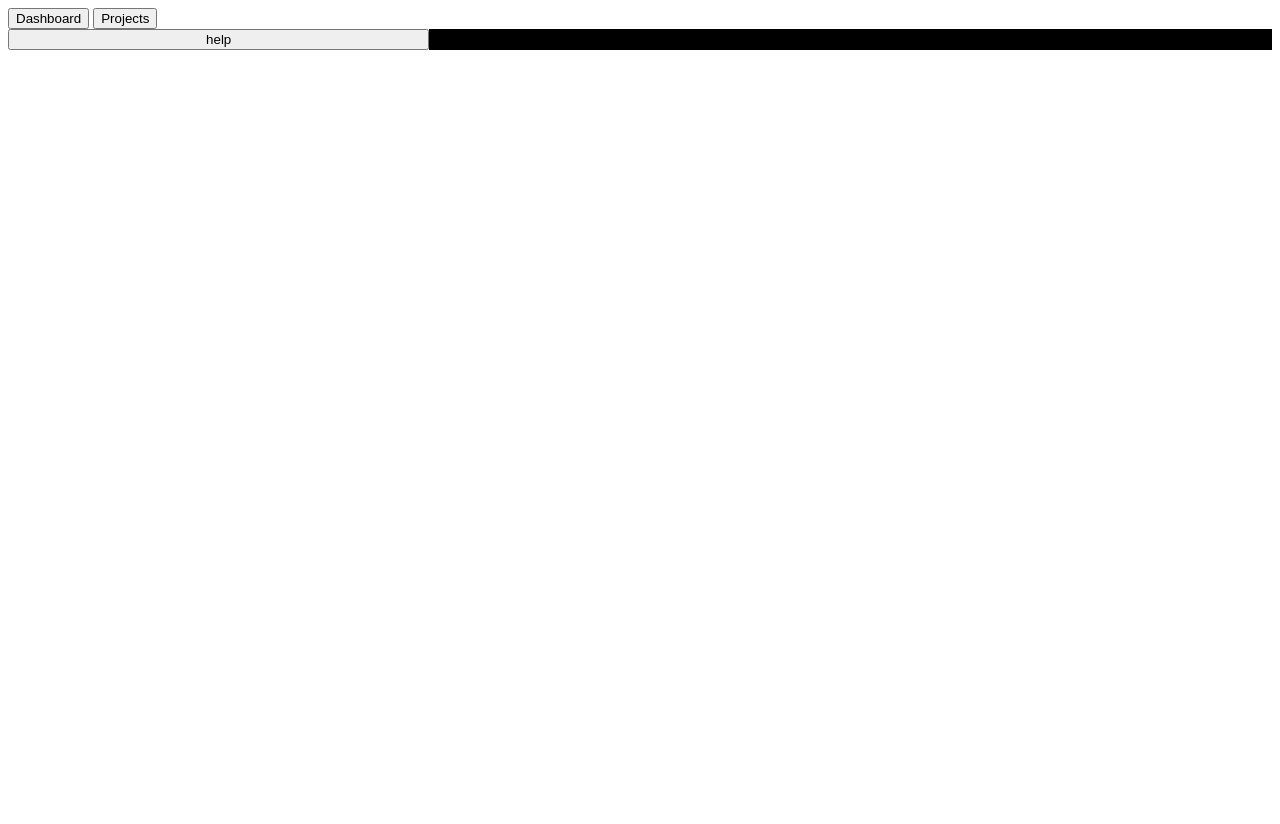
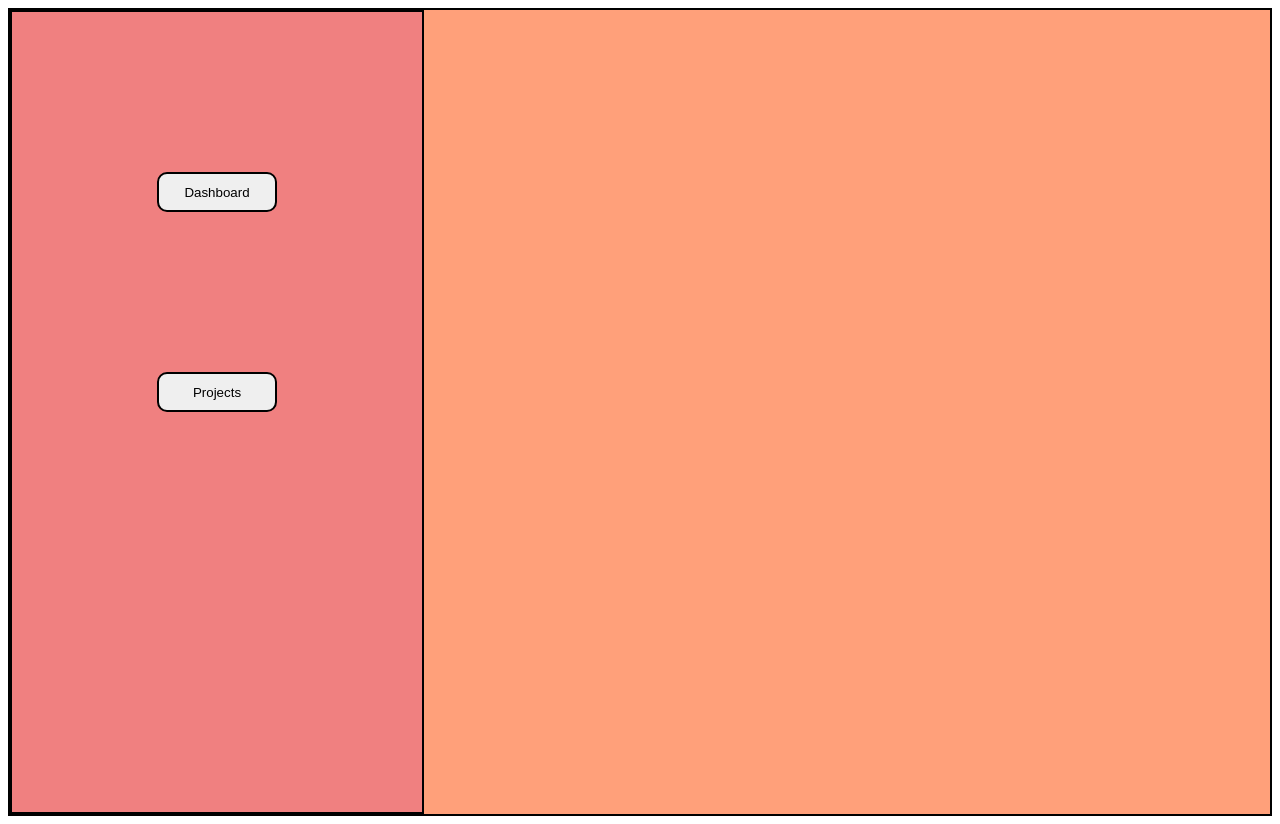
Before and after one commit to brettsm/todo-list, a website built with webpack: page src/index.html in a window 1280 px wide. Before the commit the page ends 800 px from the top, so only its background shows below. Built offline with nearby package versions, Linux system fonts and the light colour scheme.

Commit message:
Style nav-bar and main page

```diff
--- /dev/null
+++ b/src/dashboardDOM.js
@@ -0,0 +1,5 @@
+function displayDashboard() {
+
+}
+
+export { displayDashboard };
--- a/src/domManip.js
+++ b/src/domManip.js
@@ -1,4 +1,6 @@
 import './style.css';
+import { displayDashboard } from './dashboardDOM.js';
+
 
 function buildHomePage(contentDiv) {
     const content = document.getElementById(contentDiv);
@@ -9,9 +11,27 @@ function buildHomePage(contentDiv) {
     const projectDisplay = document.createElement('div');
     projectDisplay.classList.add('project-display');
 
+
+    const sidebarNav = document.createElement('nav');
+    sidebarNav.classList.add('side-nav');
+
+    const dashboardButton = document.createElement('button');
+    dashboardButton.id = 'dashboard-button';
+    dashboardButton.classList.add('nav-button');
+    dashboardButton.textContent = 'Dashboard';
+    //dashboardButton.addEventListener('click', displayDashboard())
+    //TODO: create a module for displayDashboard
+
+    const projectsButton = document.createElement('button');
+    projectsButton.id = 'projects-button';
+    projectsButton.classList.add('nav-button');
+    projectsButton.textContent = 'Projects'
+
+    sidebarNav.append(dashboardButton);
+    sidebarNav.append(projectsButton);
+    sidebar.append(sidebarNav);
     content.append(sidebar);
     content.append(projectDisplay);
-
 }
 
 export { buildHomePage };
--- a/src/index.html
+++ b/src/index.html
@@ -6,14 +6,7 @@
     <title>Todolly</title>
 </head>
 <body>
-    <div>
-        <nav>
-            <button id="dashboard">Dashboard</button>
-            <button id="projects-button">Projects</button>
-        </nav>
-    </div>
     <div id="content">
-        <button class="placeholder">help</button>
     </div>
 </body>
 </html>
--- a/src/style.css
+++ b/src/style.css
@@ -1,13 +1,37 @@
 #content {
-    display: grid;
-    grid-template-rows: 1fr;
-    grid-template-columns: 1fr 2fr;
+    display: flex;
+    flex-direction: row;
+    border: 2px solid black;
+    background-color: lightsalmon;
 }
 
 .side-bar {
-    background-color: black;
+    background-color: lightcoral;
+    border: 2px solid black;
+    height: 100vh;
+    flex-grow: 1;
+    display: flex;
 }
 
 .project-display {
-    background-color: blue;
+    height: 100vh;
+    flex-grow: 3;
 }
+
+.side-nav {
+    flex-grow: 1;
+    display: flex;
+    flex-direction: column;
+    justify-content: space-evenly;
+    align-items: center;
+    padding-bottom: 30vh;
+}
+
+.nav-button {
+    height: 40px;
+    border: 2px solid black;
+    border-radius: 10px;
+    margin-left: 4px;
+    margin-right: 4px;
+    width: 120px;
+}
--- a/webpack.config.js
+++ b/webpack.config.js
@@ -3,8 +3,8 @@ const path = require('path');
 
 module.exports = {
     entry: './src/index.js',
-    mode: "development",
-    devtool: "inline-source-map",
+    mode: 'development',
+    devtool: 'inline-source-map',
     output: {
         filename: 'main.js',
         path: path.resolve(__dirname, 'dist'),
@@ -21,5 +21,7 @@ module.exports = {
             },
         ],
     },
-    plugins: [new HtmlWebpackPlugin()],
+    plugins: [new HtmlWebpackPlugin({
+        template: 'src/index.html'
+    })],
 };
```
